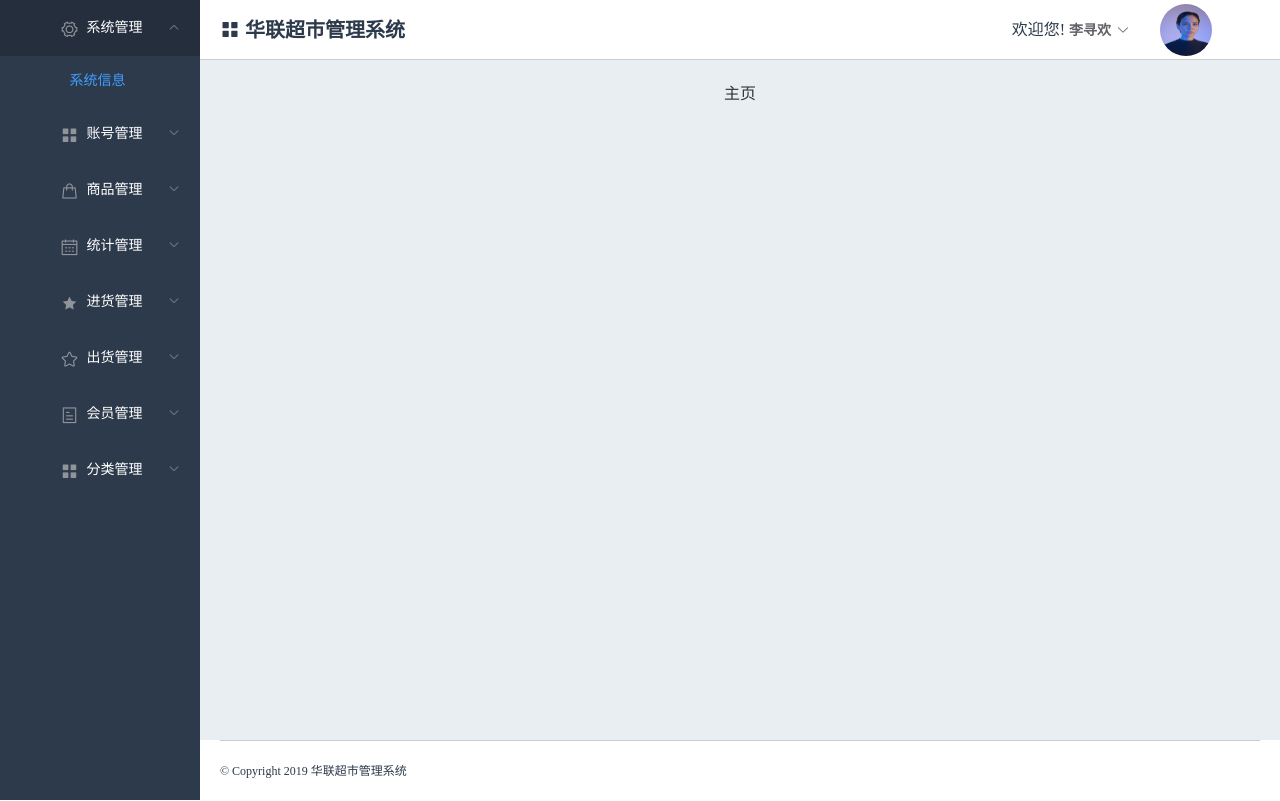
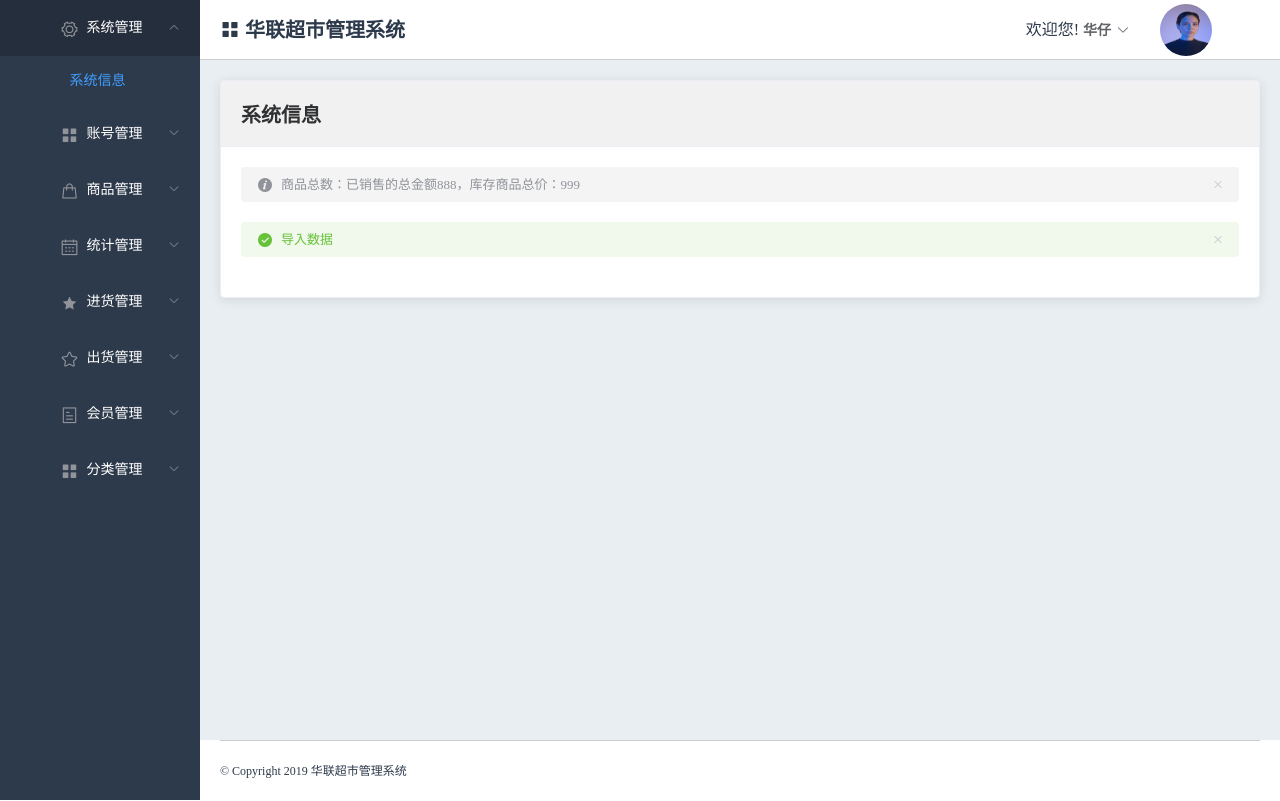
Before and after one commit to zhouxuanyou/hualianchaoshi, a Vue app in the folder hualianmark/: page / in a window 1280 px wide. Built offline with nearby package versions, Linux system fonts and the light colour scheme.

Commit message:
首页框架公关样式抽取

```diff
--- a/hualianmark/src/components/Top/Top.vue
+++ b/hualianmark/src/components/Top/Top.vue
@@ -37,7 +37,7 @@
 export default {
     data () {
         return {
-            username: "李寻欢",
+            username: '华仔',
             avatarUrl: 'http://127.0.0.1:8080/3TLl_97HNJo.jpg'
         }
     }
--- a/hualianmark/src/views/Home/Home.vue
+++ b/hualianmark/src/views/Home/Home.vue
@@ -1,6 +1,29 @@
 <template>
     <div class="home">
-        主页
+        <el-card class="box-card">
+            <div slot="header" class="clearfix">
+                <span>系统信息</span>
+            </div>
+            <div class="text item">
+                <el-alert
+                        title="商品总数：已销售的总金额888，库存商品总价：999"
+                        type="info"
+
+                        show-icon>
+                </el-alert>
+                <el-alert
+                        title="导入数据"
+                        type="success"
+                        show-icon>
+                </el-alert>
+                <!--左右布局-->
+                <el-row>
+                    <el-col :span="12"><div ></div></el-col>
+
+                    <el-col :span="12"><div></div></el-col>
+                </el-row>
+            </div>
+        </el-card>
     </div>
 </template>
 
@@ -10,6 +33,25 @@
     }
 </script>
 
-<style scoped>
+<style lang="less">
+    .home{
+        .el-card{
+            .el-card__header{
+                text-align: left;
+                font-size: 20px;
+                font-weight: 800;
+                background: #f1f1f1;
+            }
+            .el-card__body {
+                .item {
+                    .el-alert {
+                        margin-bottom: 20px;
+                    }
+                }
+            }
+
+        }
+
+    }
 
 </style>
```
